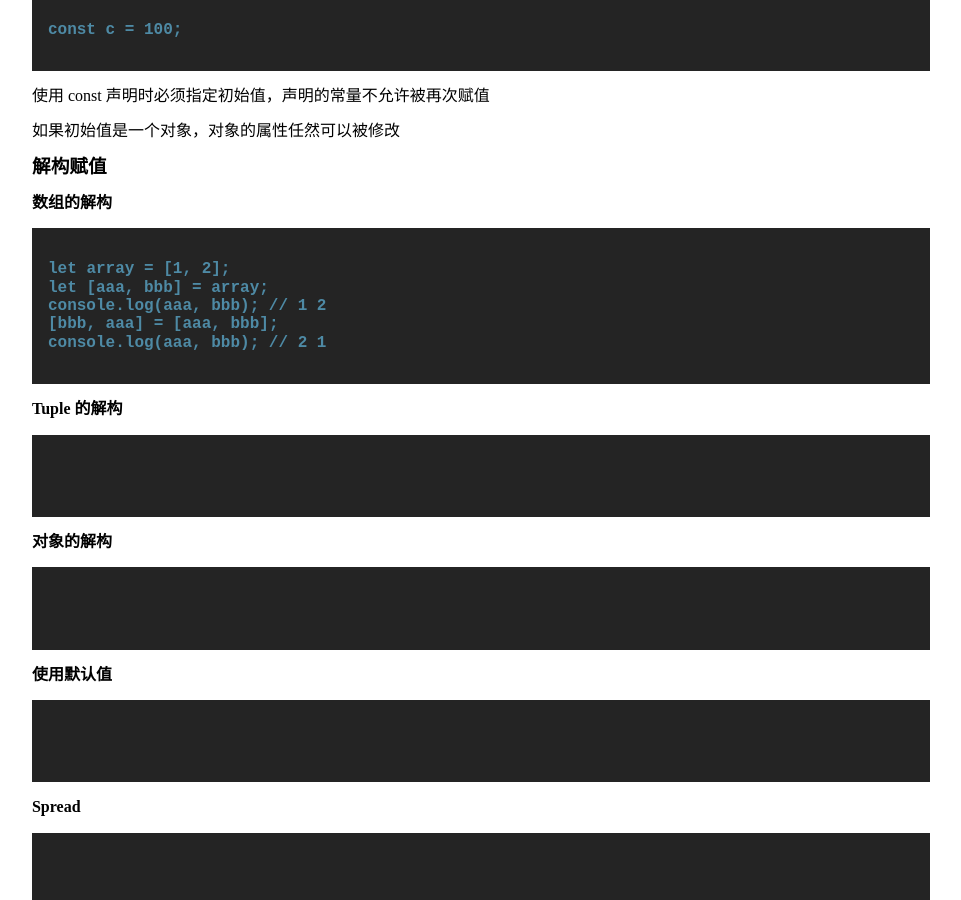
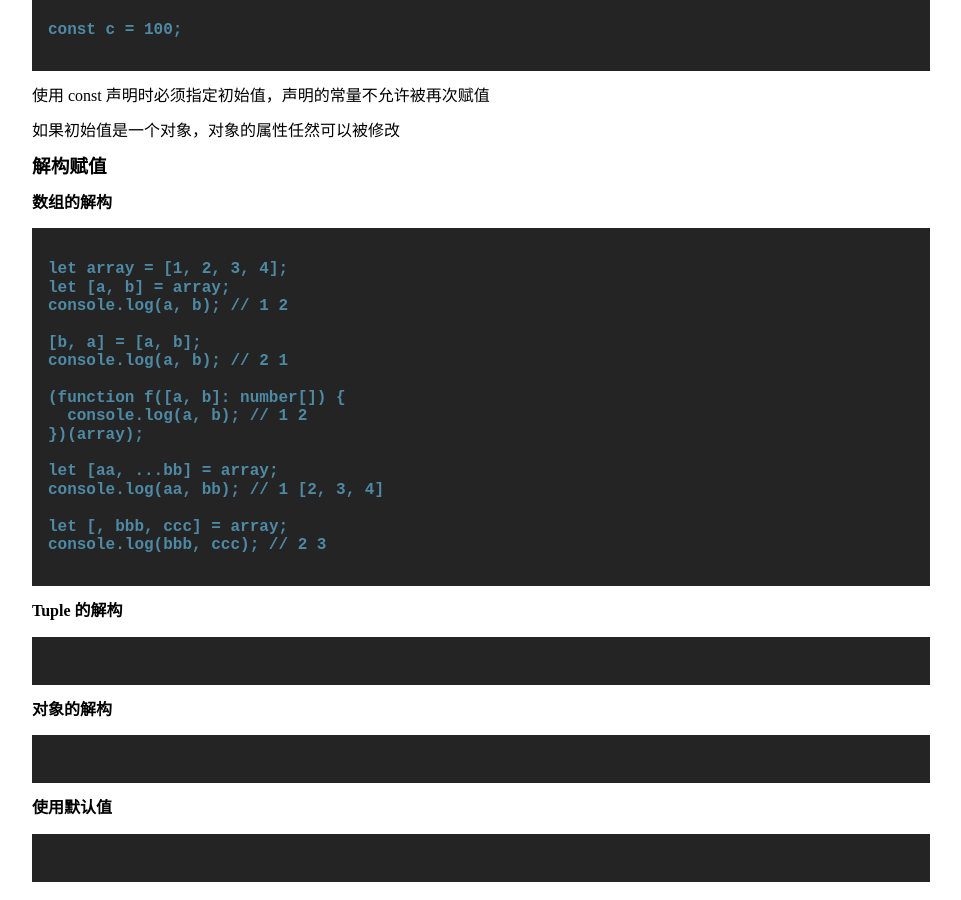
Before and after one commit to codelab2006/codelab2006.github.io, a Jekyll site: the page built from collections/_tutorials/chapters/variable_declarations.md, in a window 1280 px wide and 900 px high, scrolled down 642 px. Shown: the whole window, without its empty margins (159-1120 px from the left). Built offline with Jekyll 4.4.1, drawn with Linux system fonts in a browser that asks for light colours.

Commit message:
Update ...

````diff
--- a/collections/_tutorials/chapters/variable_declarations.md
+++ b/collections/_tutorials/chapters/variable_declarations.md
@@ -35,33 +35,40 @@ const c = 100;
 #### 数组的解构
 
 ```typescript
-let array = [1, 2];
-let [aaa, bbb] = array;
-console.log(aaa, bbb); // 1 2
-[bbb, aaa] = [aaa, bbb];
-console.log(aaa, bbb); // 2 1
+let array = [1, 2, 3, 4];
+let [a, b] = array;
+console.log(a, b); // 1 2
+
+[b, a] = [a, b];
+console.log(a, b); // 2 1
+
+(function f([a, b]: number[]) {
+  console.log(a, b); // 1 2
+})(array);
+
+let [aa, ...bb] = array;
+console.log(aa, bb); // 1 [2, 3, 4]
+
+let [, bbb, ccc] = array;
+console.log(bbb, ccc); // 2 3
 ```
 
 #### Tuple 的解构
 
 ```typescript
-
 ```
 
 #### 对象的解构
 
 ```typescript
-
 ```
 
 #### 使用默认值
 
 ```typescript
-
 ```
 
 #### Spread
 
 ```typescript
-
 ```
````
